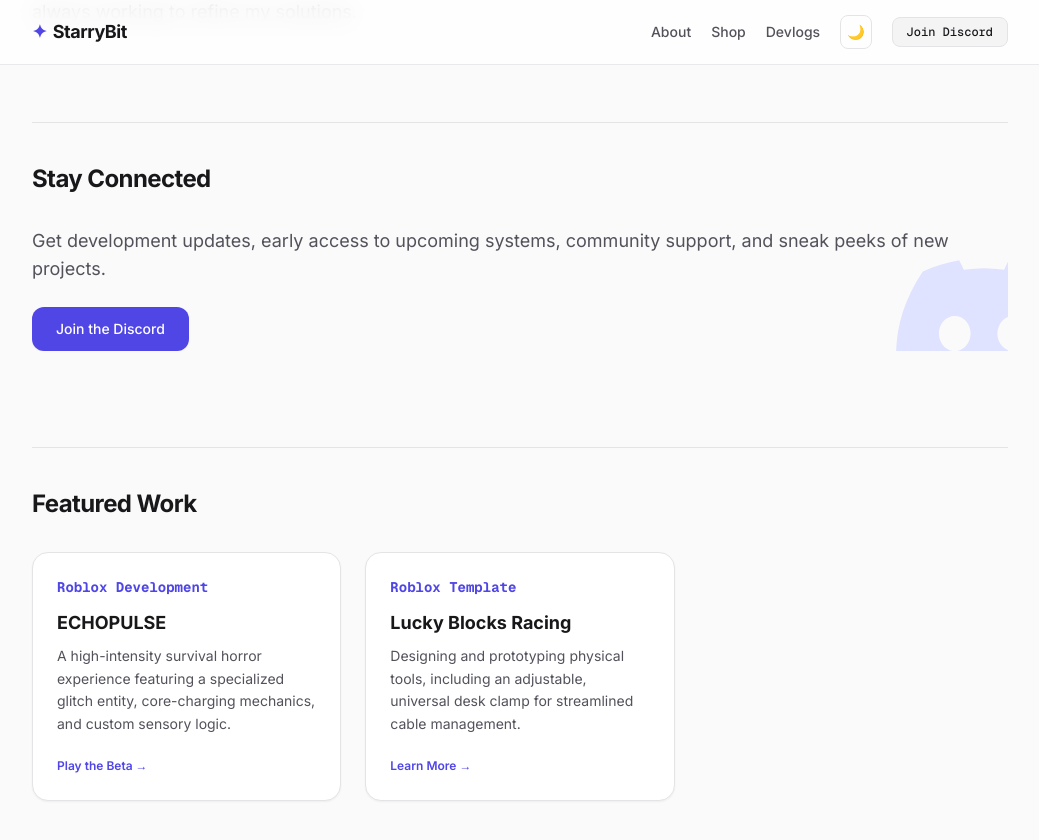
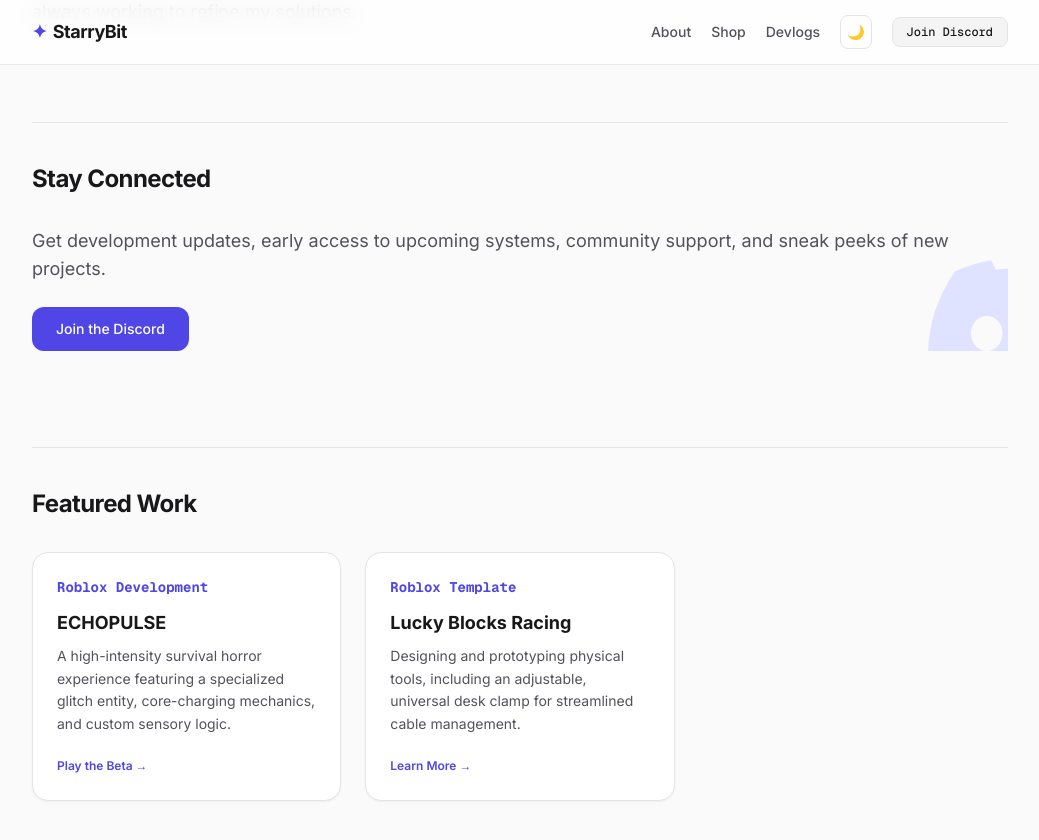
Before and after one commit to StarryBit/starrybit.github.io, a Jekyll site: the page built from index.html, in a window 1280 px wide and 900 px high, scrolled down 1054 px. Shown: the top 840 px of the window, without its empty margins (120-1159 px from the left). Built offline with Jekyll 4.4.1, drawn with Linux system fonts in a browser that asks for light colours; nearby versions of some CDN libraries.

Commit message:
Update index.html

```diff
--- a/index.html
+++ b/index.html
@@ -65,7 +65,7 @@
         </a>
     </div>
     <!-- floating icon -->
-    <div class="absolute -right-16 -bottom-16 pointer-events-none hidden lg:block">
+    <div class="absolute -right-24 -bottom-16 pointer-events-none hidden lg:block">
         <img
             src="{{ '/assets/Discord-Symbol-Light Blurple.svg' | relative_url }}"
             class="w-44 h-44"
```
